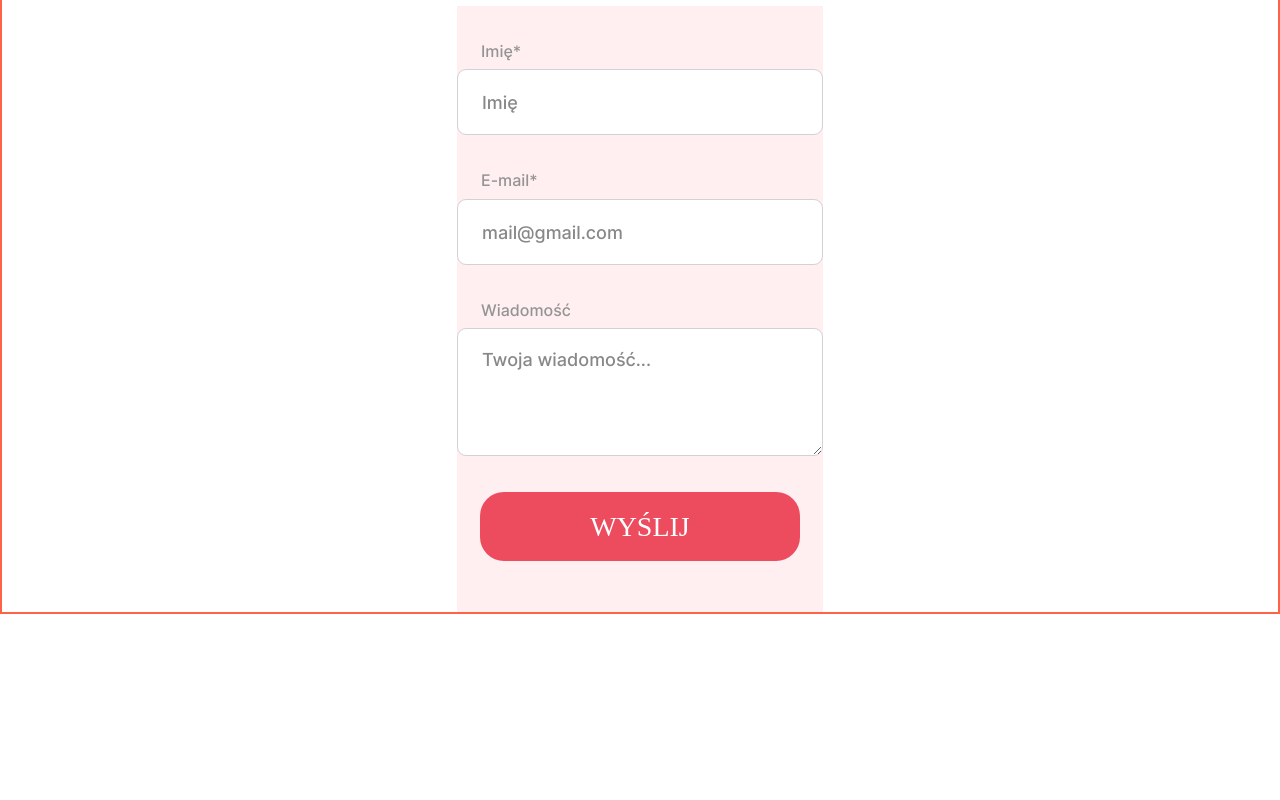
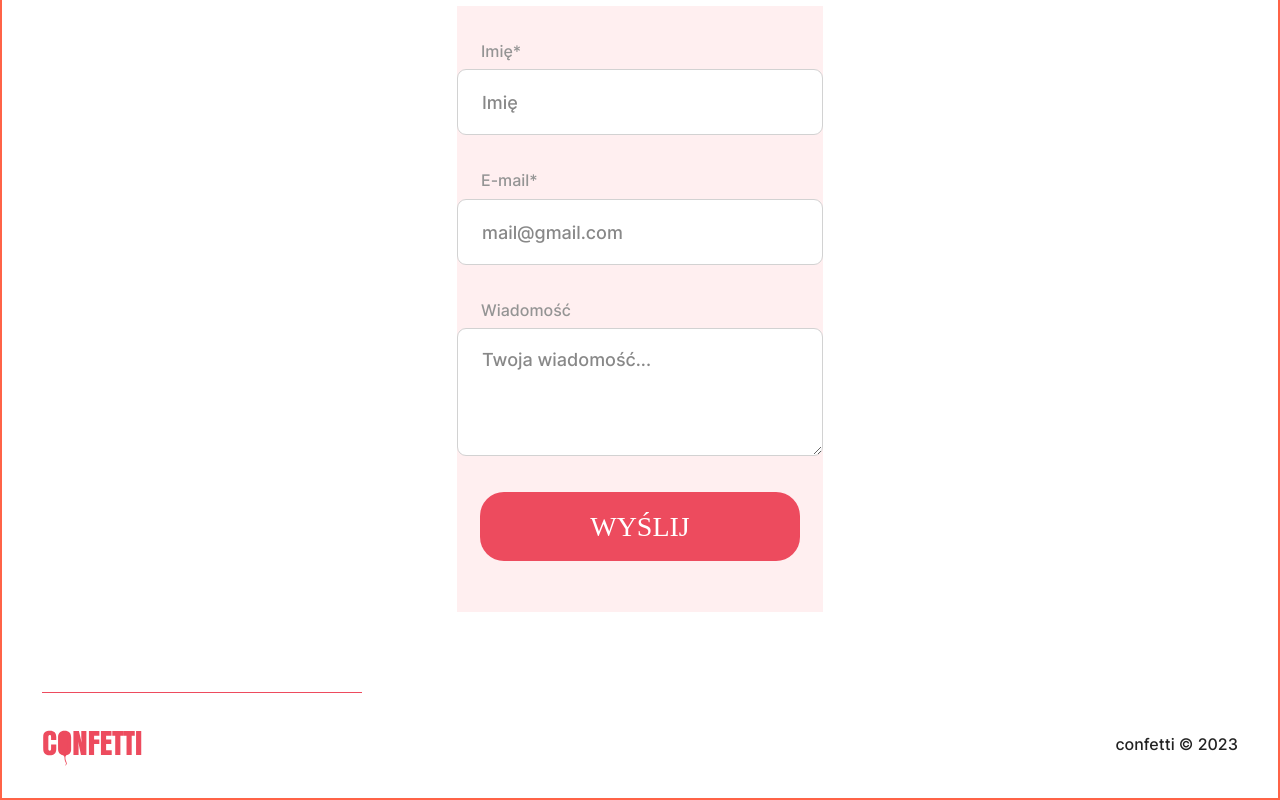
Before and after one commit to mantr88/candy-shop, a React (Vite) app: page / in a window 1280 px wide. Shown: the part 1945-2745 px from the top of the page. Before the commit the page ends 2559 px from the top, so only its background shows below. Built offline with nearby package versions, Linux system fonts and the light colour scheme; a web font is replaced by a local one.

Commit message:
add: footer

```diff
--- a/src/components/ContactForm/ContactForm.css
+++ b/src/components/ContactForm/ContactForm.css
@@ -73,4 +73,8 @@
 
   color: var(--white-text-color);
   background: var(--accent-color);
+
+  &:hover {
+    background-color: rgba(237, 75, 94, 0.75);
+  }
 }
--- a/src/components/Contacts/Contacts.css
+++ b/src/components/Contacts/Contacts.css
@@ -1,4 +1,5 @@
 .contacts {
+  margin-bottom: 80px;
   display: flex;
   flex-direction: column;
   justify-content: center;
@@ -34,4 +35,12 @@
   &:first-of-type {
     margin-bottom: 16px;
   }
+
+  &:hover {
+    color: var(--accent-color);
+
+    path {
+      stroke: var(--accent-color);
+    }
+  }
 }
--- /dev/null
+++ b/src/loyouts/Footer/Footer.css
@@ -0,0 +1,18 @@
+.footer {
+  position: relative;
+  padding: 32px 20px;
+  display: flex;
+  justify-content: space-between;
+  align-items: center;
+
+  line-height: 19.4px;
+
+  &::before {
+    position: absolute;
+    top: 0;
+    content: "";
+    width: 320px;
+    height: 1px;
+    background-color: var(--accent-color);
+  }
+}
--- /dev/null
+++ b/src/loyouts/Footer/Footer.tsx
@@ -0,0 +1,13 @@
+import Logo from "../../svgComponents/Logo";
+import "./Footer.css";
+
+function Footer() {
+  return (
+    <footer className="footer">
+      <Logo />
+      <p>confetti &#169; 2023</p>
+    </footer>
+  );
+}
+
+export default Footer;
--- a/src/loyouts/MainLoyout/MainLoyout.tsx
+++ b/src/loyouts/MainLoyout/MainLoyout.tsx
@@ -1,3 +1,4 @@
+import Footer from "../Footer/Footer";
 import Header from "../Header/Header";
 import "./MainLoyout.css";
 
@@ -11,6 +12,7 @@ function MainLoyout({ children }: LoyoutProps) {
       <div className="overlay"></div>
       <Header />
       <main>{children}</main>
+      <Footer />
     </div>
   );
 }
```
